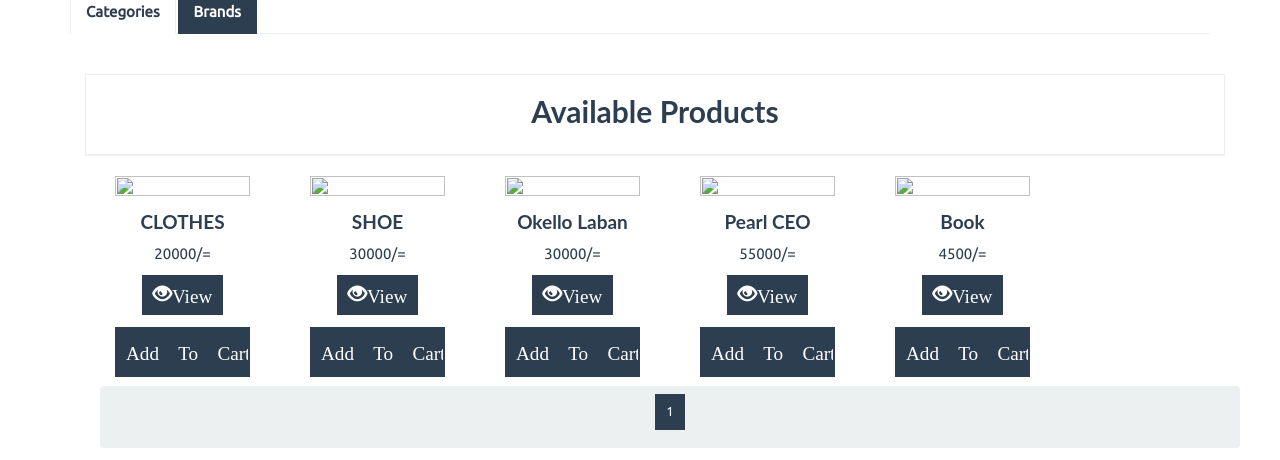
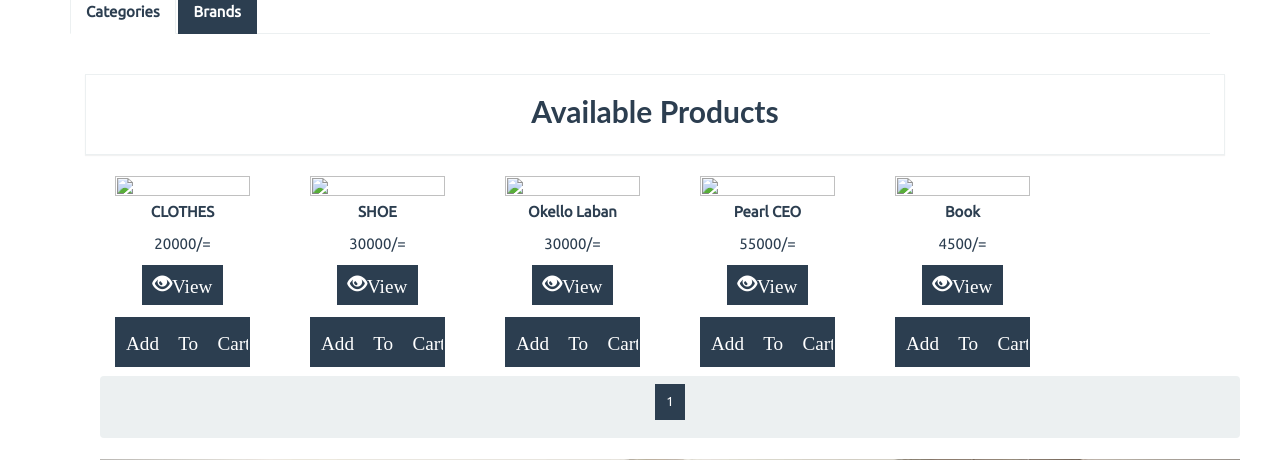
Before and after one commit to latototita/laban-ANNOTHER-TRIAL, a Django app: page /store/ in a window 1280 px wide. Shown: the part 1251-1711 px from the top of the page. Run offline with Django 3.2, Linux system fonts and the light colour scheme; data comes from the database, SQL or seed files in the repository; some libraries are stand-ins or nearby versions.

Commit message:
Update index.html

```diff
--- a/store/templates/index.html
+++ b/store/templates/index.html
@@ -91,7 +91,7 @@
 					<img src="{{product.image.url}}" alt="" style='height: 100%; width: 100%; object-fit: contain'>
 				</a>
 				<div class="caption text-center">
-					<h4 class="bold">{{ product.name }}</h4>
+					<p style="font-size-adjust: 60px; font-size: 15px" class="bold">{{ product.name }}</p>
 
 					<p>{{ product.price }}/=</p>
 
```
